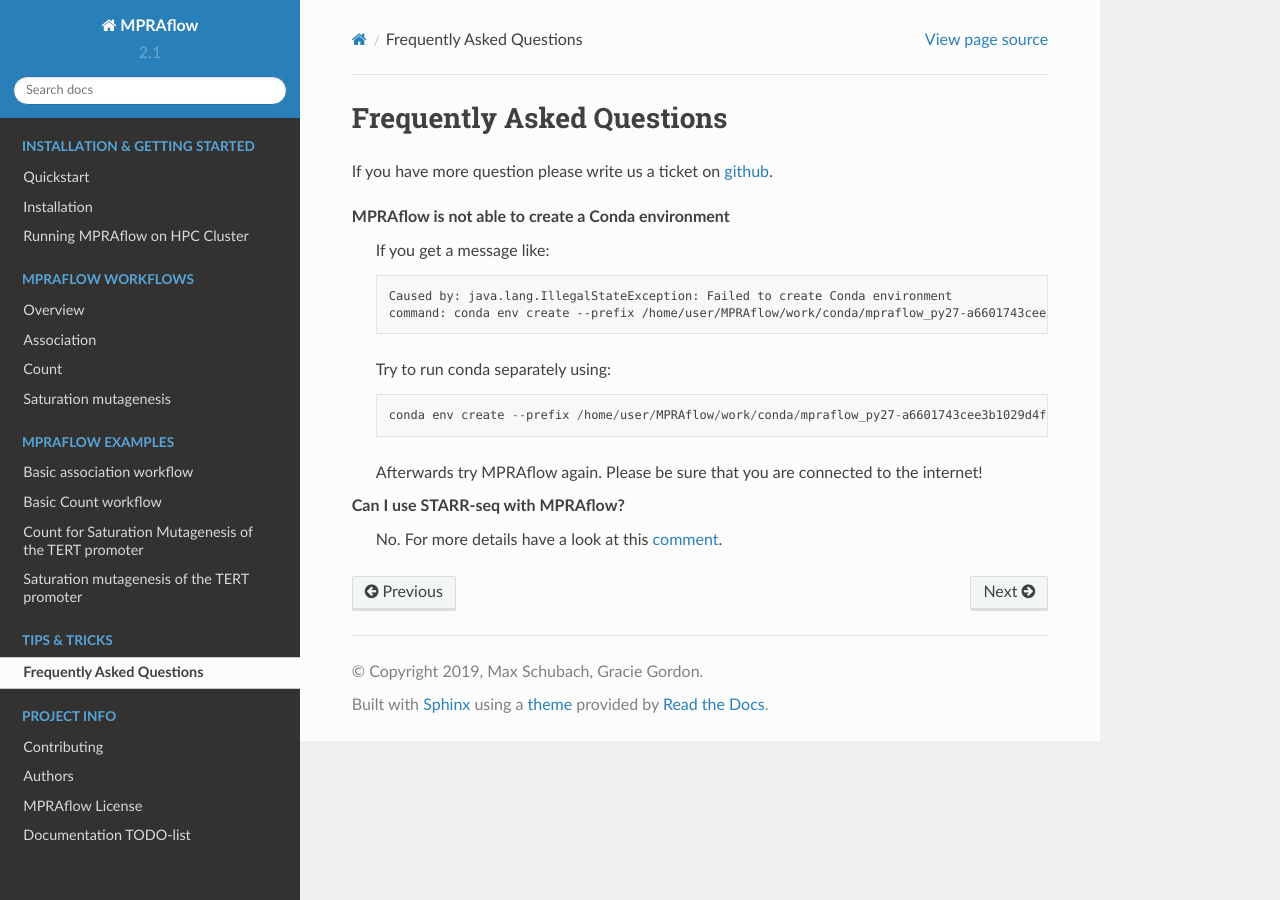
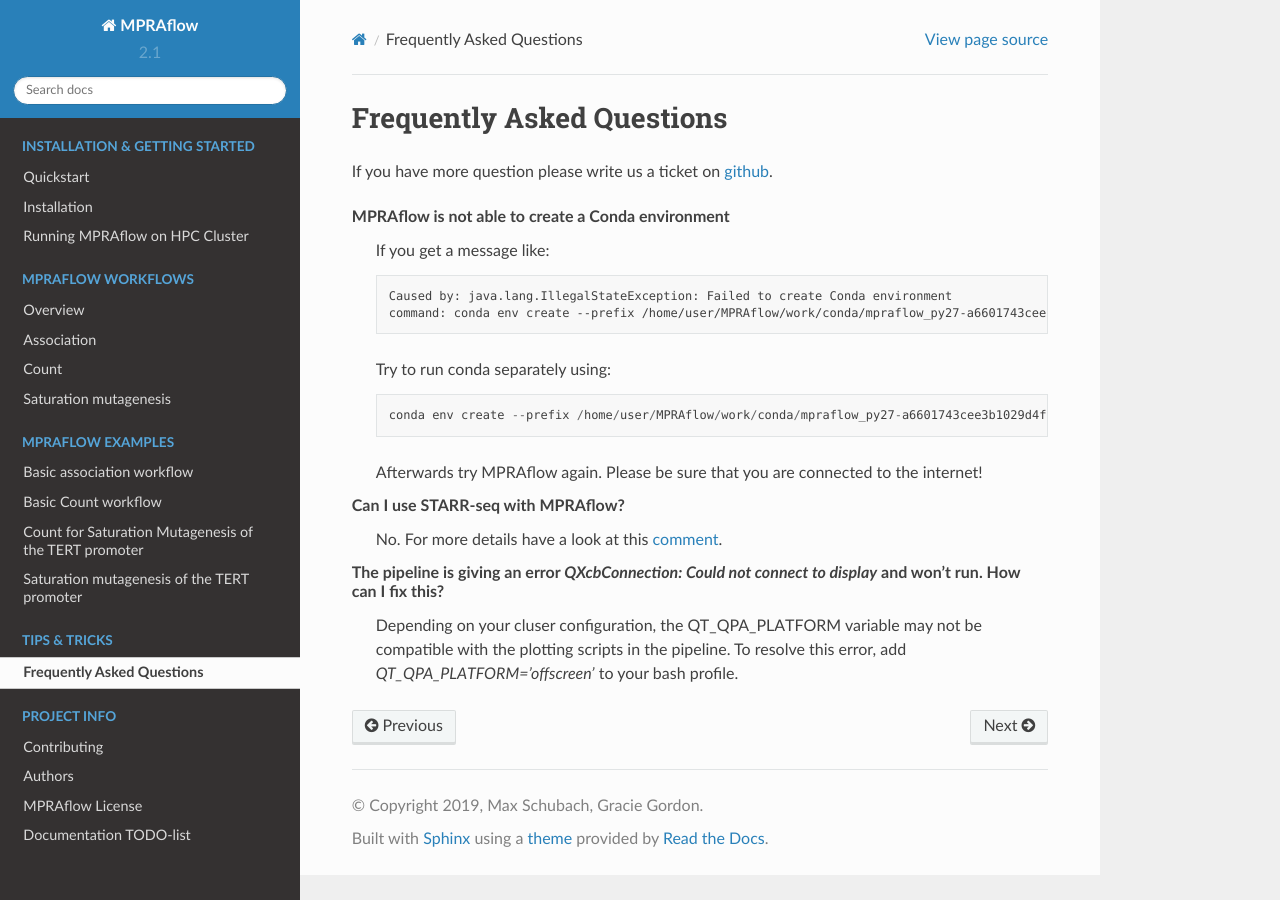
Before and after one commit to shendurelab/MPRAflow, a Sphinx documentation site: the page built from docs/faq.rst, in a window 1280 px wide. Built offline with Sphinx 7.4.7 and the Read the Docs theme 2.0.0, drawn with Linux system fonts in a browser that asks for light colours; formulas are drawn with MathJax 3; pages that are not in the unit, such as notebooks, are missing from menus.

Commit message:
Update faq.rst

```diff
--- a/docs/faq.rst
+++ b/docs/faq.rst
@@ -22,3 +22,7 @@
 
 Can I use STARR-seq with MPRAflow?
     No. For more details have a look at this `comment <https://github.com/shendurelab/MPRAflow/issues/27#issuecomment-636515565>`_.
+
+
+The pipeline is giving an error `QXcbConnection: Could not connect to display` and won't run. How can I fix this?
+    Depending on your cluser configuration, the QT_QPA_PLATFORM variable may not be compatible with the plotting scripts in the pipeline. To resolve this error, add `QT_QPA_PLATFORM='offscreen'` to your bash profile.
```
